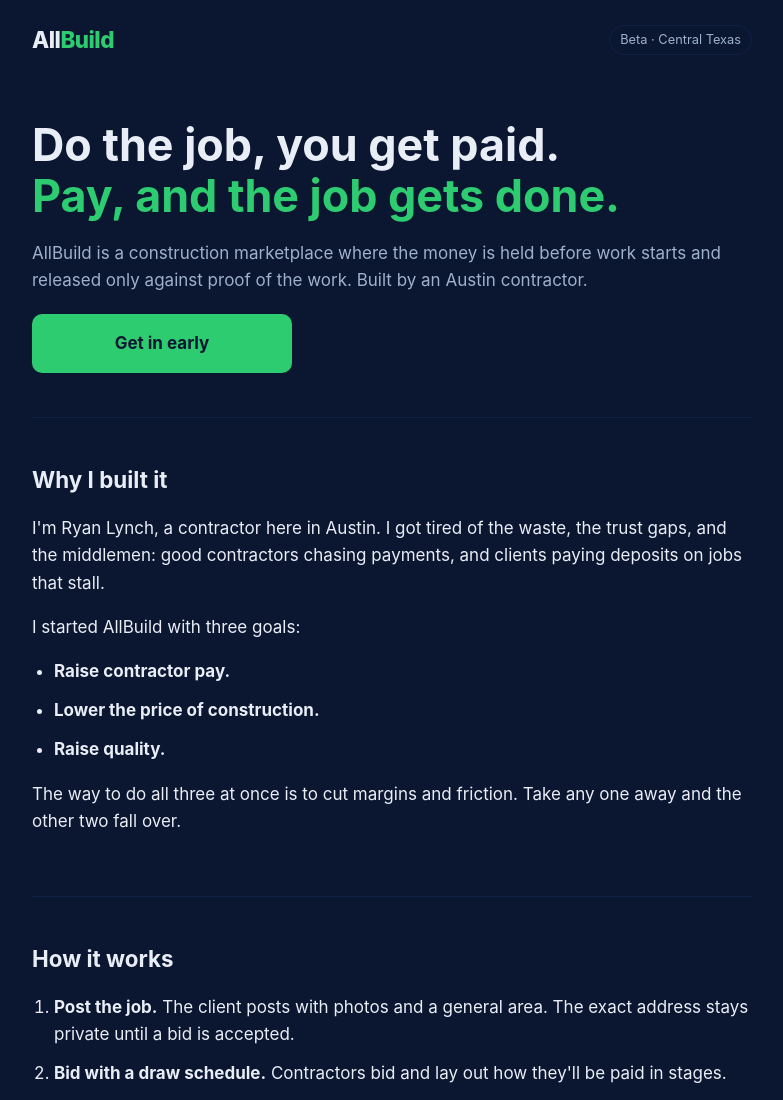
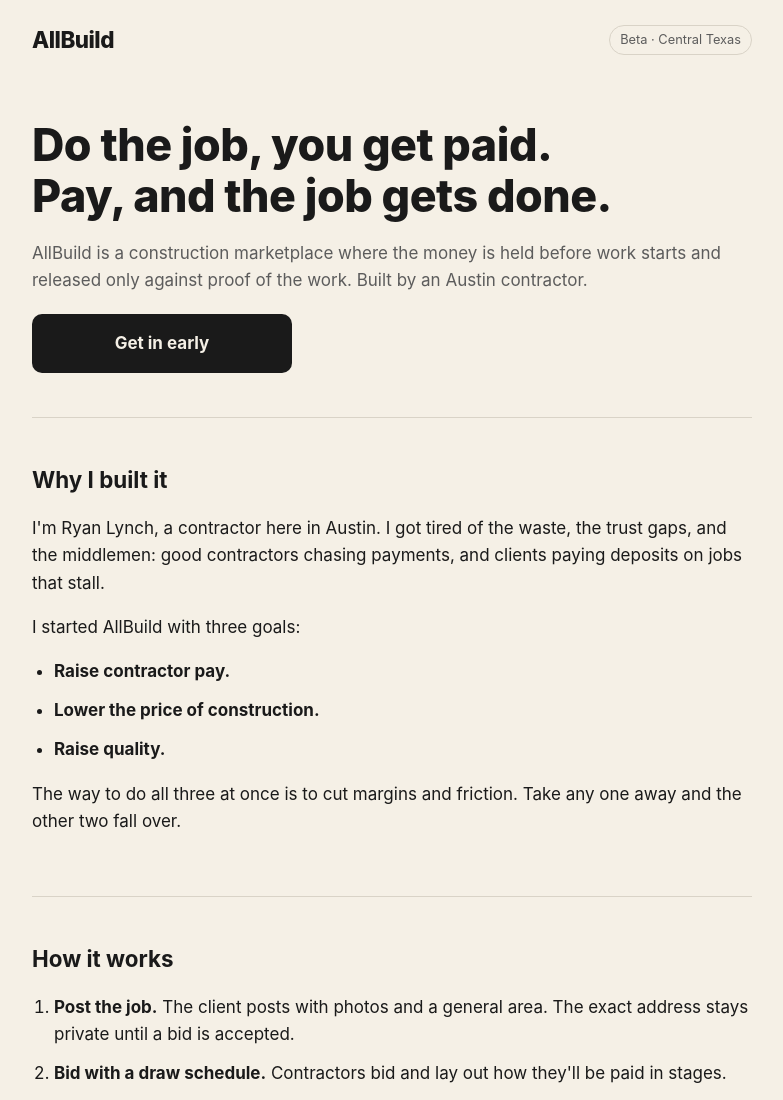
Before and after one commit to RyanLynch78/allbuild-site, a plain HTML site: page index.html in a window 1280 px wide. Shown: the top 1100 px of the page, without its empty margins (248-1031 px from the left). Drawn offline with Linux system fonts and the light colour scheme.

Commit message:
Update index.html

```diff
--- a/index.html
+++ b/index.html
@@ -6,42 +6,38 @@
 <title>AllBuild · Do the job, you get paid. Pay, and the job gets done.</title>
 <meta name="description" content="AllBuild is a construction marketplace built on proof, not promises. Built by an Austin contractor. Small beta in Central Texas.">
 <style>
-:root{--navy:#0b1630;--navy2:#12214a;--green:#2ecc71;--text:#e8edf6;--muted:#9fb0cc}
+:root{--bg:#f5f0e6;--bg2:#ebe6dc;--text:#1a1a1a;--muted:#5c5c5c;--accent:#c45c26;--line:#d9d3c7}
 *{box-sizing:border-box}
-body{margin:0;background:var(--navy);color:var(--text);font:17px/1.6 -apple-system,BlinkMacSystemFont,"Segoe UI",Roboto,Helvetica,Arial,sans-serif}
+body{margin:0;background:var(--bg);color:var(--text);font:17px/1.6 -apple-system,BlinkMacSystemFont,"Segoe UI",Roboto,Helvetica,Arial,sans-serif}
 .wrap{max-width:760px;margin:0 auto;padding:0 20px}
 header{padding:22px 0;display:flex;justify-content:space-between;align-items:center}
-.logo{font-weight:800;font-size:1.4rem;letter-spacing:-.5px}.logo span{color:var(--green)}
-.tag{font-size:.8rem;color:var(--muted);border:1px solid var(--navy2);padding:4px 10px;border-radius:99px}
-section{padding:44px 0;border-top:1px solid var(--navy2)}
-h1{font-size:2.1rem;line-height:1.15;margin:30px 0 16px}h1 em{color:var(--green);font-style:normal}
-h2{font-size:1.4rem;margin:0 0 16px}
+.logo{font-weight:800;font-size:1.4rem;letter-spacing:-.5px}
+.tag{font-size:.8rem;color:var(--muted);border:1px solid var(--line);padding:4px 10px;border-radius:99px}
+section{padding:44px 0;border-top:1px solid var(--line)}
+h1{font-size:2.1rem;line-height:1.15;margin:30px 0 16px;font-weight:800;letter-spacing:-.5px}
+h2{font-size:1.4rem;margin:0 0 16px;font-weight:700}
 p.sub,.muted{color:var(--muted)}
 ol,ul{padding-left:22px}li{margin:0 0 12px}
-.cards{display:grid;gap:16px}.card{background:var(--navy2);border-radius:12px;padding:20px}
-.card h3{margin:0 0 8px;color:var(--green);font-size:1.05rem}
+.cards{display:grid;gap:16px}.card{background:var(--bg2);border-radius:12px;padding:20px}
+.card h3{margin:0 0 8px;font-size:1.05rem}
 .btns{display:grid;gap:12px;margin-top:20px}
 .btn{display:block;text-align:center;padding:16px;border-radius:10px;font-weight:700;text-decoration:none}
-.btn.p{background:var(--green);color:var(--navy)}.btn.s{border:2px solid var(--green);color:var(--green)}
+.btn.p{background:var(--text);color:var(--bg)}.btn.s{border:2px solid var(--text);color:var(--text)}
 .video{position:relative;padding-top:56.25%}.video iframe{position:absolute;inset:0;width:100%;height:100%;border:0;border-radius:12px}
-footer{padding:30px 0;color:var(--muted);font-size:.85rem;border-top:1px solid var(--navy2)}
+footer{padding:30px 0;color:var(--muted);font-size:.85rem;border-top:1px solid var(--line)}
 @media(min-width:640px){h1{font-size:2.8rem}.cards,.btns{grid-template-columns:1fr 1fr}}
 </style>
 </head>
 <body>
 <div class="wrap">
-<header><div class="logo">All<span>Build</span></div><div class="tag">Beta · Central Texas</div></header>
+<header><div class="logo">AllBuild</div><div class="tag">Beta · Central Texas</div></header>
 
 <main>
 <section style="border-top:0;padding-top:10px">
-<h1>Do the job, you get paid.<br><em>Pay, and the job gets done.</em></h1>
+<h1>Do the job, you get paid.<br>Pay, and the job gets done.</h1>
 <p class="sub">AllBuild is a construction marketplace where the money is held before work starts and released only against proof of the work. Built by an Austin contractor.</p>
 <a class="btn p" href="#join" style="max-width:260px;margin-top:20px">Get in early</a>
 </section>
-
-<!-- Founder video: replace VIDEO_ID and uncomment
-<section><div class="video"><iframe src="https://www.youtube-nocookie.com/embed/VIDEO_ID" title="AllBuild founder video" loading="lazy" allowfullscreen></iframe></div></section>
--->
 
 <section>
 <h2>Why I built it</h2>
@@ -83,7 +79,6 @@
 <section id="join">
 <h2>Get in early</h2>
 <p>We're filling the contractor side first. Reach out and I'll get you set up.</p>
-<!-- To set the address: replace every allbuild.ops@gmail.com below (2 places) -->
 <div class="btns">
 <a class="btn p" href="mailto:allbuild.ops@gmail.com?subject=AllBuild%20beta%20-%20I'm%20a%20contractor">I'm a contractor</a>
 <a class="btn s" href="mailto:allbuild.ops@gmail.com?subject=AllBuild%20beta%20-%20I%20need%20work%20done">I need work done</a>
```
